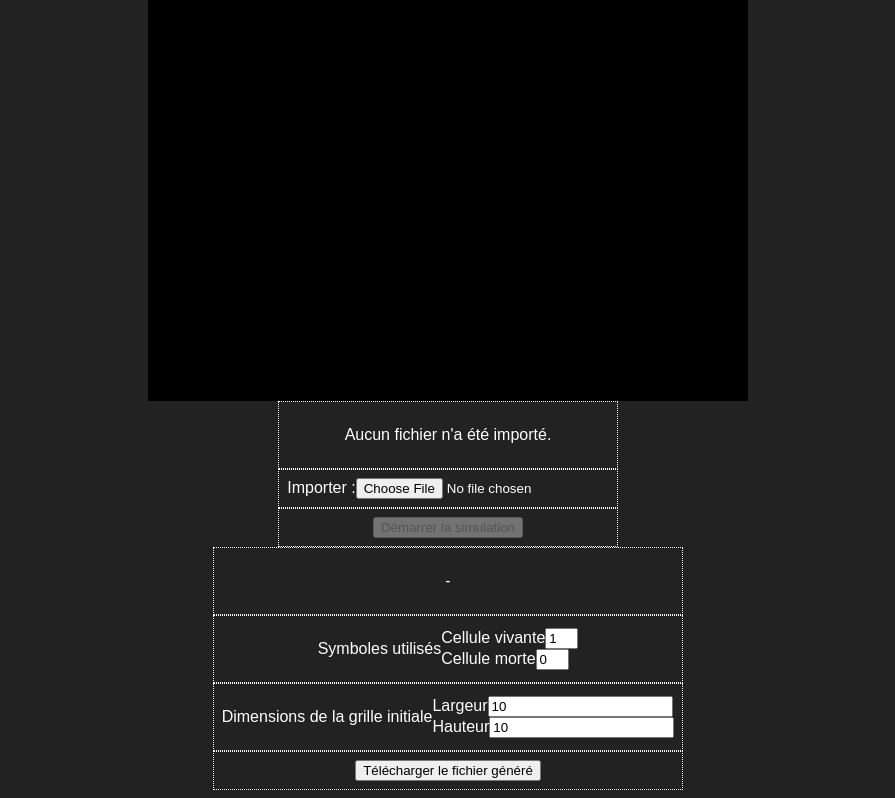
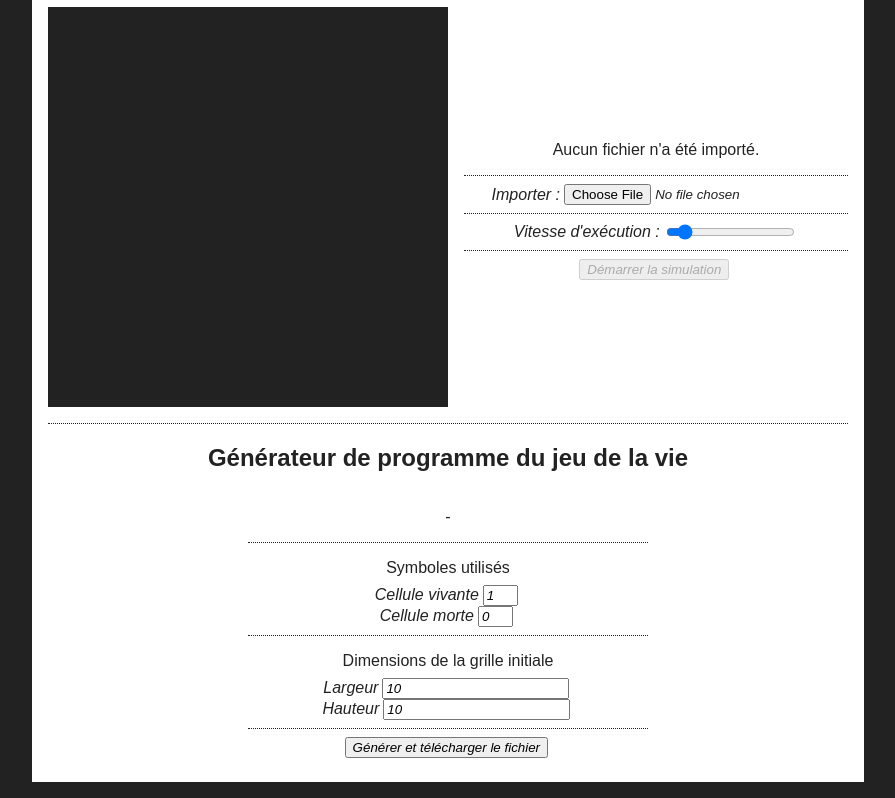
Before and after one commit to sukupaperu/2d-cellular-automaton-simulator, a plain HTML site: page index.html in a window 1280 px wide. Shown: the part 105-903 px from the top of the page, without its empty margins (192-1087 px from the left). Drawn offline with Linux system fonts and the light colour scheme.

Commit message:
Global enhancements

```diff
--- a/automate.js
+++ b/automate.js
@@ -10,19 +10,28 @@ class Automate {
 
 	nbPas;
 	nbPasMax;
+	intervalle;
 	grille;
+	grilleInitiale;
 	tabRegles;
 
 	estInitialise;
 
 	timeOutId;
 
-	constructor(canvasEl) {
+	constructor(canvasEl, intervalle) {
 		this.canvasEl = canvasEl;
 		this.ctx = this.canvasEl.getContext('2d');
 
 		this.estInitialise = false;
 		this.timeOutId = null;
+
+		this.reglerIntervalle(intervalle);
+	}
+
+	reglerIntervalle(i) {
+		i = parseInt(i);
+		this.intervalle = i === 10 ? 0 : 1000/Math.pow(2, i);
 	}
 
 	mettreAjourDimensions(outrepasserTest) {
@@ -33,8 +42,12 @@ class Automate {
 			this.tailleAff.y = this.canvasEl.offsetHeight;
 			let ratioHL = this.tailleAff.x/this.tailleAff.y;
 
-			let nbColonnes = this.grille[0].length - 2;
-			let nbLignes = this.grille.length - 2;
+			let nbColonnes = 1;
+			let nbLignes = 1;
+			if(this.grille) {
+				nbColonnes = this.grille[0].length - 2;
+				nbLignes = this.grille.length - 2;
+			}
 			let ratioLC = nbColonnes/nbLignes;
 
 			this.tailleCellule = Math.round(ratioHL > ratioLC ? this.tailleAff.y/nbLignes : this.tailleAff.x/nbColonnes);
@@ -52,6 +65,7 @@ class Automate {
 		this.nbPas = 0;
 		this.nbPasMax = data["nb-pas"];
 		this.grille = data["grille-initiale"];
+		this.grilleInitiale = this.copierGrille(this.grille);
 		this.tabRegles = data["regles"];
 
 		let listeSymboles = data["symboles"];
@@ -64,6 +78,12 @@ class Automate {
 
 		this.estInitialise = true;
 		this.mettreAjourDimensions(true);
+	}
+
+	remettreEtatInitial() {
+		this.nbPas = 0;
+		this.grille = this.copierGrille(this.grilleInitiale);
+		this.estInitialise = true;
 	}
 
 	raffraichirAffichage() {
@@ -90,13 +110,13 @@ class Automate {
 		}
 	}
 
-	obtenirCopieGrille() {
+	copierGrille(grille) {
 		let copieGrille = [];
 
-		for(let i = 0; i < this.grille.length; i++) {
+		for(let i = 0; i < grille.length; i++) {
 			copieGrille[i] = [];
-			for(let j = 0; j < this.grille[i].length; j++)
-				copieGrille[i][j] = this.grille[i][j];
+			for(let j = 0; j < grille[i].length; j++)
+				copieGrille[i][j] = grille[i][j];
 		}
 
 		return copieGrille;
@@ -107,7 +127,7 @@ class Automate {
 			window.clearTimeout(this.timeOutId);
 	}
 
-	executer(rappelPas, rappelFinExecution, intervalle) {
+	executer(rappelPas, rappelFinExecution) {
 		if(!this.estInitialise)
 			return;
 
@@ -115,7 +135,7 @@ class Automate {
 			if(this.nbPas++ < this.nbPasMax) {
 				let nbColonnes = this.grille[0].length;
 				let nbLignes = this.grille.length;
-				let copieGrille = this.obtenirCopieGrille();
+				let copieGrille = this.copierGrille(this.grille);
 
 				for(let i = 1; i < nbLignes - 1; i++) {
 					for(let j = 1; j < nbColonnes - 1; j++) {
@@ -136,13 +156,13 @@ class Automate {
 
 				rappelPas(this.nbPas, this.nbPasMax);
 
-				this.executer(rappelPas, rappelFinExecution, intervalle); ;
+				this.executer(rappelPas, rappelFinExecution); ;
 			} else {
 				this.estInitialise = false;
 				rappelFinExecution();
 			}
 
-		}, intervalle);
+		}, this.intervalle);
 
 	}
 
--- a/index.html
+++ b/index.html
@@ -8,12 +8,18 @@
 	<link rel="stylesheet" type="text/css" href="style.css">
 </head>
 <body>
-	<canvas width="600" height="600"></canvas>
+	<h1>Simulateur d'automate cellulaire</h1>
+	<section>
+		<canvas width="400" height="400"></canvas>
 		<form>
 			<div><p id="message-automate">Aucun fichier n'a été importé.</p></div>
 			<div><label for="importer">Importer :</label><input type="file" id="importer"></div>
+			<div><label for="vitesse">Vitesse d'exécution :</label><input id="vitesse" type="range" min="0" max="10" step="1" value="1"></div>
 			<div><input type="button" id="demarrer" value="Démarrer la simulation" disabled=""></div>
 		</form>
+	</section>
+	<section>
+		<h2>Générateur de programme du jeu de la vie</h2>
 		<form>
 			<div><p id="message-generateur">-</p></div>
 			<div>
@@ -26,12 +32,13 @@
 			<div>
 				<p>Dimensions de la grille initiale</p>
 				<div>
-				<div><label for="largeur">Largeur</label><input type="number" min="1" id="largeur" value="10"></div>
-				<div><label for="hauteur">Hauteur</label><input type="number" min="1" id="hauteur" value="10"></div>
+					<div><label for="largeur">Largeur</label><input type="number" min="1" id="largeur" value="10" size="5"></div>
+					<div><label for="hauteur">Hauteur</label><input type="number" min="1" id="hauteur" value="10" size="5"></div>
 				</div>
 			</div>
-		<div><input type="button" id="telecharger" value="Télécharger le fichier généré"></div>
+			<div><input type="button" id="telecharger" value="Générer et télécharger le fichier"></div>
 		</form>
+	</section>
 </body>
 <script src="jeu_de_la_vie.js"></script>
 <script src="lecture_fichier.js"></script>
@@ -44,9 +51,17 @@
 const canvasEl = document.getElementsByTagName("canvas")[0];
 const pMessageAutomateEl = document.getElementById("message-automate");
 const inputImportEl = document.getElementById("importer");
+const inputVitesseEl = document.getElementById("vitesse");
 const inputDemarrerEl = document.getElementById("demarrer");
 
-const automate = new Automate(canvasEl);
+const SET_PAUSE = "Pause";
+const END_PAUSE = "Reprendre";
+const RESTART = "Démarrer depuis le début";
+const END = "Simulation terminée.";
+const IMPORT_SUCCESS = "Import effectué avec succès.";
+
+const automate = new Automate(canvasEl, inputVitesseEl.value);
+
 const fichier = new ImportFichier(
 	inputImportEl,
 	(error) => {
@@ -54,34 +69,40 @@ const fichier = new ImportFichier(
 		inputDemarrerEl.setAttribute("disabled", "");
 	},
 	(data) => {
-		pMessageAutomateEl.innerText = "Import effectué avec succès.";
+		pMessageAutomateEl.innerText = IMPORT_SUCCESS;
 		inputDemarrerEl.removeAttribute("disabled");
 		automate.initialiserDonnees(data);
 		automate.raffraichirAffichage();
 	}
 );
 
+inputVitesseEl.addEventListener("input", () => {
+	automate.reglerIntervalle(inputVitesseEl.value);
+});
+
 inputDemarrerEl.addEventListener("click", () => {
-	if(inputDemarrerEl.getAttribute("value") === "Pause") {
-		inputDemarrerEl.setAttribute("value", "Reprendre la simulation");
+	if(inputDemarrerEl.getAttribute("value") === SET_PAUSE) {
+		inputDemarrerEl.setAttribute("value", END_PAUSE);
 		automate.pause();
 	} else {
-		inputDemarrerEl.setAttribute("value", "Pause");
+		if(inputDemarrerEl.getAttribute("value") === RESTART) {
+			automate.remettreEtatInitial();
+		}
+		inputDemarrerEl.setAttribute("value", SET_PAUSE);
 		inputImportEl.setAttribute("disabled", "");
 		automate.executer(
 			(pasNo, nbPas) => {
 				pMessageAutomateEl.innerText = "Étape "+ pasNo +"/"+ nbPas;
 			},
 			() => {
-				inputDemarrerEl.setAttribute("value", "Démarrer la simulation");
-				inputDemarrerEl.setAttribute("disabled", "");
+				inputDemarrerEl.setAttribute("value", RESTART);
 				inputImportEl.removeAttribute("disabled");
-				pMessageAutomateEl.innerText = "Simulation terminée.";
-			},
-			100 //temps entre chaque pas
+				pMessageAutomateEl.innerText = END;
+			}
 		);
 	}
 });
+
 
 /* --------------- partie générateur jeu de la vie ------------ */
 
--- a/style.css
+++ b/style.css
@@ -1,26 +1,75 @@
-body {
-	margin: 0;
-	height: 100vh;
+html {
 	display: flex;
 	justify-content: center;
+	--col1: white;
+	--col2: #222;
+	background-color: var(--col2);
+	color: var(--col2);
+	font-family: Arial;
+}
+
+body {
+	display: flex;
 	align-items: center;
 	flex-direction: column;
-	background-color: #222;
-	color: white;
-	font-family: Arial;
-	font-size: 1em;
+	min-height: calc(100vh - 4em);
+	width: min(100vw - 4em, 800px);
+	margin: 1em 0;
+	padding: 1em;
+	background-color: var(--col1);
 }
-canvas {
-	background-color: black;
+
+section {
+	display: flex;
+	align-items: center;
+	width: 100%;
 }
+section:first-of-type {
+	border-bottom: 1px dotted var(--col2);
+	padding-bottom: 1em;
+}
+section>canvas {
+	background-color: var(--col2);
+	width: 400px;
+}
+section:first-of-type>form {
+	padding-left: 1em;
+}
+
 form {
 	display: flex;
 	flex-direction: column;
+	width: 100%;
 }
 form>div {
-	display: flex;
+	padding: .5em 0;
+	border-bottom: 1px dotted var(--col2);
+	text-align: center;
+}
+form>div:last-of-type {
+	border-bottom: none;
+}
+form>div p {
+	margin: 0.5em 0;
+}
+form label,
+form input{
+	vertical-align:middle;
+	font-style: italic;
+	margin-right: .25em;
+}
+
+section:last-of-type {
+	align-items: center;
+	flex-direction: column;
 	justify-content: center;
-	align-items: center;
-	padding: .5em;
-	border: 1px dotted white;
 }
+section:last-of-type>form {
+	width: 50%;
+}
+
+@media (max-width:800px) {
+	section:first-of-type {
+		flex-direction: column;
+	}
+}
```
Lines whose indentation alone changed are shown as unchanged.
